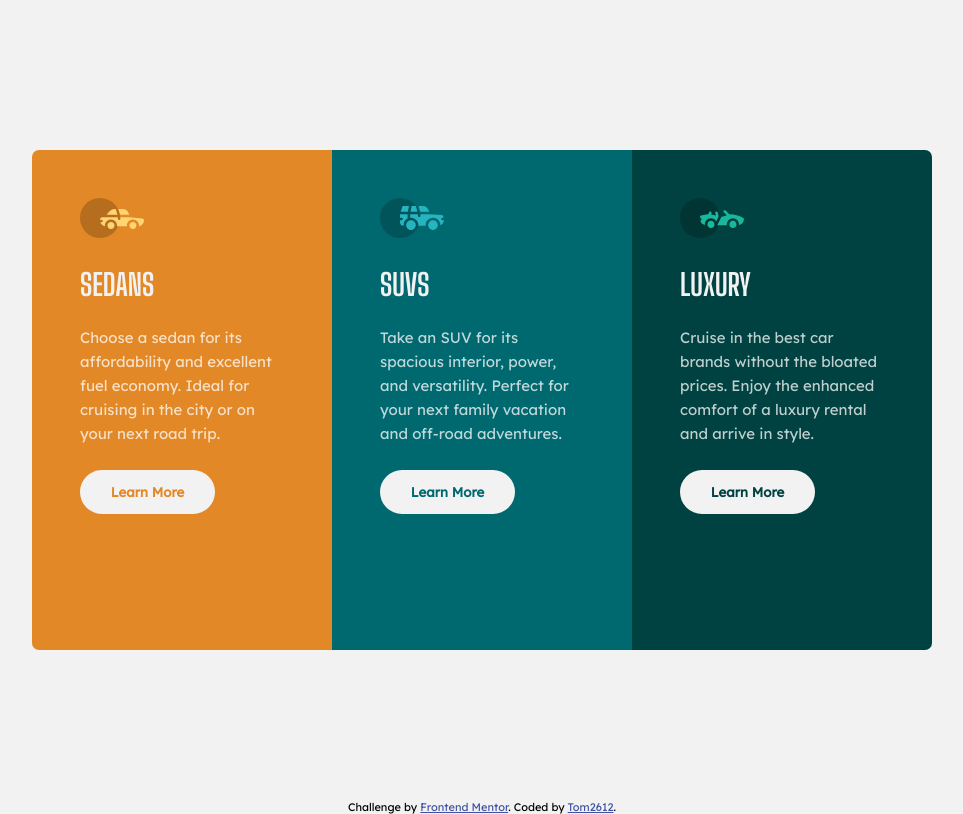
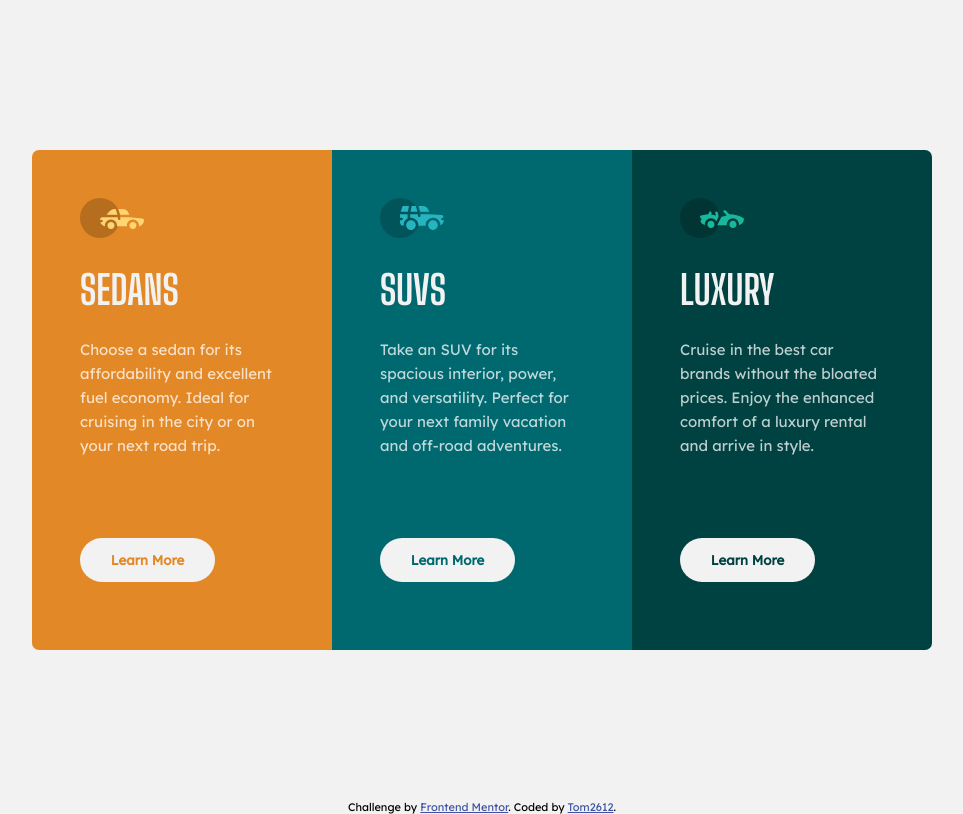
Before and after one commit to Tom2612/3Column-Preview-Card, a plain HTML site: page index.html in a window 1280 px wide. Shown: the whole page, without its empty margins (158-1121 px from the left). Drawn offline with Linux system fonts and the light colour scheme.

Commit message:
Update style.css
Layout fixes

```diff
--- a/style.css
+++ b/style.css
@@ -40,13 +40,14 @@ body{
 h1{
     font-family: "Big Shoulders Display";
     font-weight: 700;
+    font-size: 2.5rem;
     color: hsl(0, 0%, 95%);
     text-transform: uppercase;
     margin-bottom: 1.5rem;
 }
 p{
     line-height: 1.5rem;
-    margin-bottom: 1.5rem;
+    margin-bottom: 5rem;
 }
 img{
     margin-bottom: 1.5rem;
```
